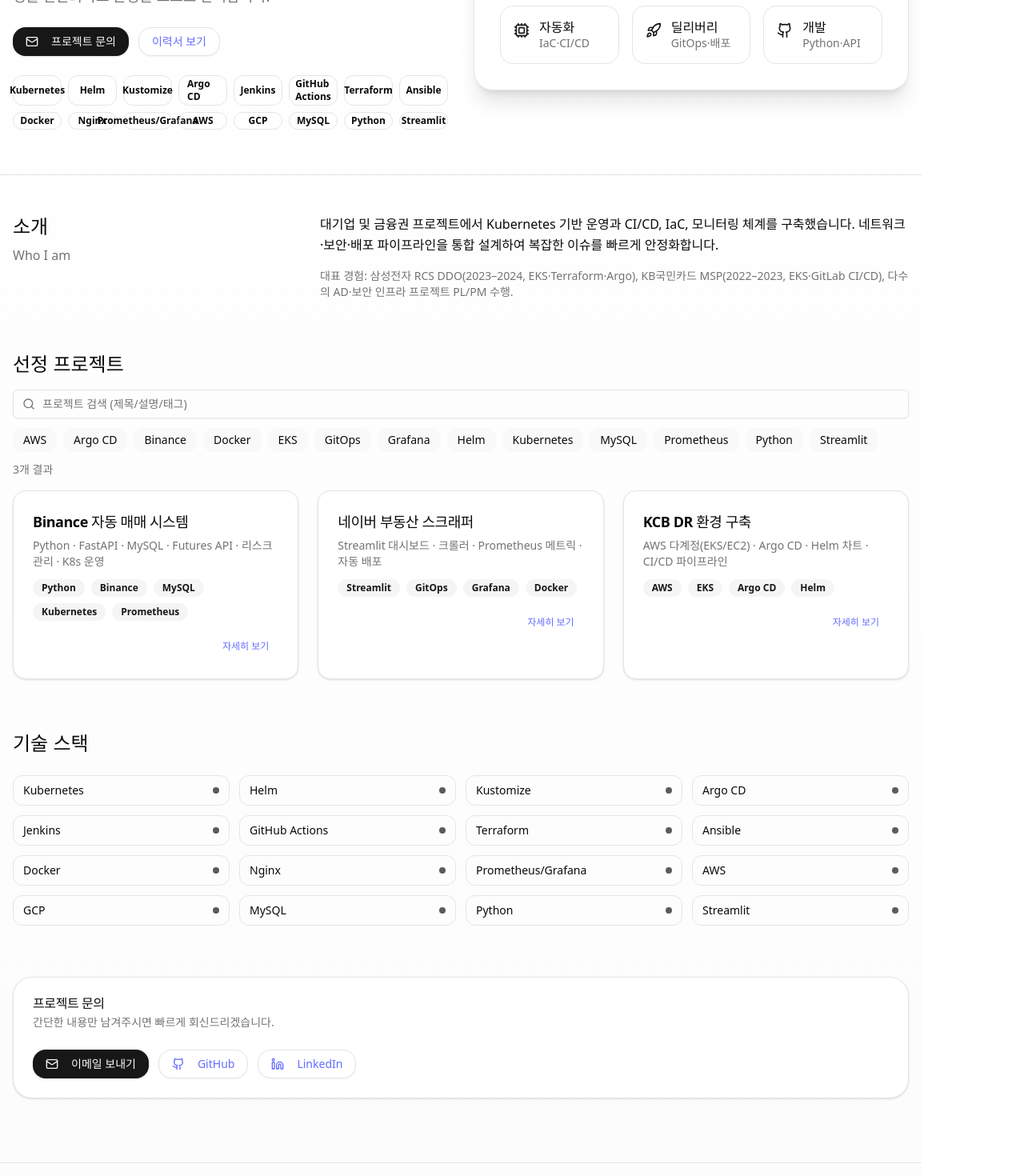
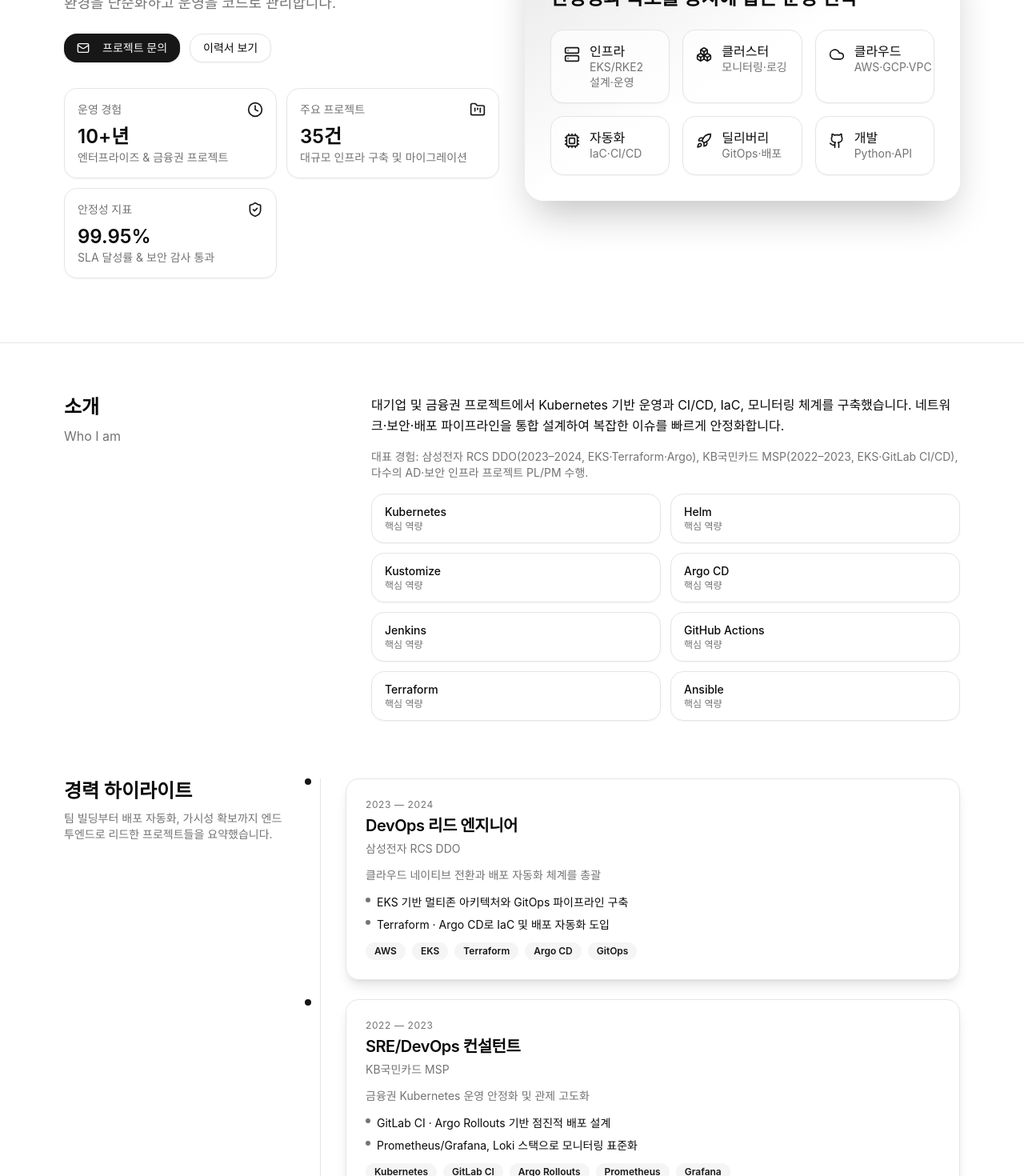
Before and after one commit to dslee1371/ds-portfolio-ta, a React (Vite) app: page / in a window 1280 px wide. Shown: the part 300-1770 px from the top of the page at 80% size. Built offline with nearby package versions, Linux system fonts and the light colour scheme.

Commit message:
Enhance portfolio design and layout

```diff
--- a/src/Portfolio.tsx
+++ b/src/Portfolio.tsx
@@ -1,6 +1,18 @@
 import React from "react";
 import { motion } from "framer-motion";
-import { Mail, Github, Linkedin, Rocket, Server, Boxes, Cloud, Cpu } from "lucide-react";
+import {
+  Mail,
+  Github,
+  Linkedin,
+  Rocket,
+  Server,
+  Boxes,
+  Cloud,
+  Cpu,
+  ShieldCheck,
+  Clock,
+  FolderKanban,
+} from "lucide-react";
 
 import { Button } from "@/components/ui/button";
 import { Card, CardContent, CardDescription, CardHeader, CardTitle } from "@/components/ui/card";
@@ -23,6 +35,15 @@
   desc: string;
   tags: string[];
   href?: string;
+};
+
+type Experience = {
+  period: string;
+  role: string;
+  org: string;
+  summary: string;
+  highlights: string[];
+  stack: string[];
 };
 
 const PROJECTS: Project[] = [
@@ -52,6 +73,63 @@
   "AWS", "GCP", "MySQL", "Python", "Streamlit"
 ];
 
+const STATS = [
+  {
+    label: "운영 경험",
+    value: "10+년",
+    desc: "엔터프라이즈 & 금융권 프로젝트",
+    icon: <Clock className="h-5 w-5" />,
+  },
+  {
+    label: "주요 프로젝트",
+    value: "35건",
+    desc: "대규모 인프라 구축 및 마이그레이션",
+    icon: <FolderKanban className="h-5 w-5" />,
+  },
+  {
+    label: "안정성 지표",
+    value: "99.95%",
+    desc: "SLA 달성률 & 보안 감사 통과",
+    icon: <ShieldCheck className="h-5 w-5" />,
+  },
+];
+
+const EXPERIENCES: Experience[] = [
+  {
+    period: "2023 — 2024",
+    role: "DevOps 리드 엔지니어",
+    org: "삼성전자 RCS DDO",
+    summary: "클라우드 네이티브 전환과 배포 자동화 체계를 총괄",
+    highlights: [
+      "EKS 기반 멀티존 아키텍처와 GitOps 파이프라인 구축",
+      "Terraform · Argo CD로 IaC 및 배포 자동화 도입",
+    ],
+    stack: ["AWS", "EKS", "Terraform", "Argo CD", "GitOps"],
+  },
+  {
+    period: "2022 — 2023",
+    role: "SRE/DevOps 컨설턴트",
+    org: "KB국민카드 MSP",
+    summary: "금융권 Kubernetes 운영 안정화 및 관제 고도화",
+    highlights: [
+      "GitLab CI · Argo Rollouts 기반 점진적 배포 설계",
+      "Prometheus/Grafana, Loki 스택으로 모니터링 표준화",
+    ],
+    stack: ["Kubernetes", "GitLab CI", "Argo Rollouts", "Prometheus", "Grafana"],
+  },
+  {
+    period: "2019 — 2022",
+    role: "플랫폼 엔지니어",
+    org: "다수 공공·금융 인프라",
+    summary: "보안·네트워크를 포함한 통합 운영 플랫폼 구축",
+    highlights: [
+      "AD/보안 인프라 프로젝트 PL/PM, 재해복구 시나리오 수립",
+      "자동화 스크립트와 파이프라인으로 운영 표준화",
+    ],
+    stack: ["Ansible", "Python", "VMware", "Security", "DR"],
+  },
+];
+
 // 모든 프로젝트의 태그를 수집해서 정렬
 const ALL_TAGS = Array.from(
   new Set(PROJECTS.flatMap((p) => p.tags))
@@ -79,9 +157,14 @@
     });
   }, [query, activeTags]);
   return (
-    <div className="min-h-screen bg-gradient-to-b from-background to-muted/30 text-foreground">
+    <div className="relative min-h-screen overflow-hidden bg-background text-foreground">
+      <div className="pointer-events-none absolute inset-0 -z-10">
+        <div className="absolute left-1/2 top-[-10%] h-72 w-72 -translate-x-1/2 rounded-full bg-primary/20 blur-3xl" />
+        <div className="absolute bottom-[-20%] left-[15%] h-96 w-96 rounded-full bg-sky-400/10 blur-3xl" />
+        <div className="absolute right-[-10%] top-1/3 h-[28rem] w-[28rem] rounded-full bg-purple-400/10 blur-3xl" />
+      </div>
       {/* Top Bar */}
-      <header className="sticky top-0 z-50 backdrop-blur supports-[backdrop-filter]:bg-background/70 bg-background/60 border-b">
+      <header className="sticky top-0 z-50 border-b bg-background/70 backdrop-blur supports-[backdrop-filter]:bg-background/60">
         <div className="mx-auto max-w-6xl px-4 py-3 flex items-center justify-between">
           <div className="flex items-center gap-2 font-semibold">
             <span className="inline-flex h-8 w-8 items-center justify-center rounded-xl bg-primary/10">
@@ -105,7 +188,7 @@
       </header>
 
       {/* Hero */}
-      <section className="mx-auto max-w-6xl px-4 pt-14 pb-10">
+      <section className="mx-auto max-w-6xl px-4 pt-16 pb-12">
         <div className="grid md:grid-cols-2 gap-8 items-center">
           <motion.div
             initial={{ opacity: 0, y: 14 }}
@@ -130,9 +213,22 @@
               </Button>
             </div>
 
-            <div className="mt-6 grid grid-cols-3 sm:grid-cols-6 md:grid-cols-8 gap-2">
-              {SKILLS.slice(0, 16).map((s) => (
-                <Badge key={s} variant="outline" className="rounded-xl justify-center">{s}</Badge>
+            <div className="mt-8 grid gap-3 sm:grid-cols-2">
+              {STATS.map((stat, idx) => (
+                <motion.div
+                  key={stat.label}
+                  initial={{ opacity: 0, y: 8 }}
+                  animate={{ opacity: 1, y: 0 }}
+                  transition={{ duration: 0.4, delay: 0.1 + idx * 0.05 }}
+                  className="rounded-2xl border bg-background/60 p-4 shadow-sm backdrop-blur"
+                >
+                  <div className="flex items-center justify-between">
+                    <span className="text-sm font-medium text-muted-foreground">{stat.label}</span>
+                    <span className="text-primary">{stat.icon}</span>
+                  </div>
+                  <p className="mt-2 text-2xl font-semibold">{stat.value}</p>
+                  <p className="text-sm text-muted-foreground leading-snug">{stat.desc}</p>
+                </motion.div>
               ))}
             </div>
           </motion.div>
@@ -142,9 +238,11 @@
             animate={{ opacity: 1, scale: 1 }}
             transition={{ duration: 0.5, delay: 0.05 }}
           >
-            <Card className="rounded-3xl shadow-xl">
+            <Card className="rounded-3xl border-0 bg-gradient-to-br from-primary/10 via-background to-background shadow-2xl">
               <CardContent className="p-6 md:p-8">
-                <div className="grid grid-cols-3 gap-4">
+                <p className="text-sm uppercase tracking-wider text-muted-foreground">Core Focus</p>
+                <h2 className="mt-2 text-2xl font-semibold leading-tight">안정성과 속도를 동시에 잡는 운영 전략</h2>
+                <div className="mt-6 grid grid-cols-2 gap-4 sm:grid-cols-3">
                   <Feature icon={<Server className="h-5 w-5" />} title="인프라" desc="EKS/RKE2 설계·운영" />
                   <Feature icon={<Boxes className="h-5 w-5" />} title="클러스터" desc="모니터링·로깅" />
                   <Feature icon={<Cloud className="h-5 w-5" />} title="클라우드" desc="AWS·GCP·VPC" />
@@ -158,7 +256,7 @@
         </div>
       </section>
 
-      <Separator className="my-4" />
+      <Separator className="my-8" />
 
       {/* About */}
       <section id="about" className="mx-auto max-w-6xl px-4 py-8">
@@ -176,6 +274,70 @@
               대표 경험: 삼성전자 RCS DDO(2023–2024, EKS·Terraform·Argo),
               KB국민카드 MSP(2022–2023, EKS·GitLab CI/CD), 다수의 AD·보안 인프라 프로젝트 PL/PM 수행.
             </p>
+            <div className="grid gap-3 sm:grid-cols-2">
+              {SKILLS.slice(0, 8).map((skill) => (
+                <div key={skill} className="rounded-2xl border bg-background/80 px-4 py-3 shadow-sm">
+                  <p className="text-sm font-medium">{skill}</p>
+                  <p className="text-xs text-muted-foreground">핵심 역량</p>
+                </div>
+              ))}
+            </div>
+          </div>
+        </div>
+      </section>
+
+      {/* Experience */}
+      <section className="mx-auto max-w-6xl px-4 py-10">
+        <div className="grid gap-6 md:grid-cols-[280px_1fr]">
+          <div>
+            <h2 className="text-2xl font-bold">경력 하이라이트</h2>
+            <p className="mt-2 text-muted-foreground text-sm">
+              팀 빌딩부터 배포 자동화, 가시성 확보까지 엔드투엔드로 리드한 프로젝트들을 요약했습니다.
+            </p>
+          </div>
+          <div className="relative">
+            <div className="absolute left-4 top-0 bottom-0 hidden w-px bg-border md:block" />
+            <div className="space-y-6">
+              {EXPERIENCES.map((exp, idx) => (
+                <motion.div
+                  key={exp.role}
+                  initial={{ opacity: 0, y: 12 }}
+                  whileInView={{ opacity: 1, y: 0 }}
+                  viewport={{ once: true, amount: 0.4 }}
+                  transition={{ duration: 0.4, delay: idx * 0.05 }}
+                  className="relative md:pl-12"
+                >
+                  <span className="absolute left-0 hidden h-2 w-2 -translate-x-[3px] rounded-full bg-primary md:block" />
+                  <Card className="rounded-2xl border bg-background/90 shadow-lg">
+                    <CardHeader className="pb-3">
+                      <CardDescription className="text-xs uppercase tracking-wider text-muted-foreground">
+                        {exp.period}
+                      </CardDescription>
+                      <CardTitle className="text-xl leading-tight">{exp.role}</CardTitle>
+                      <p className="text-sm text-muted-foreground">{exp.org}</p>
+                    </CardHeader>
+                    <CardContent className="space-y-3">
+                      <p className="text-sm leading-relaxed text-muted-foreground">{exp.summary}</p>
+                      <ul className="space-y-2 text-sm">
+                        {exp.highlights.map((highlight) => (
+                          <li key={highlight} className="flex items-start gap-2">
+                            <span className="mt-1 h-1.5 w-1.5 rounded-full bg-primary/60" />
+                            <span>{highlight}</span>
+                          </li>
+                        ))}
+                      </ul>
+                      <div className="flex flex-wrap gap-2">
+                        {exp.stack.map((item) => (
+                          <Badge key={item} variant="secondary" className="rounded-xl">
+                            {item}
+                          </Badge>
+                        ))}
+                      </div>
+                    </CardContent>
+                  </Card>
+                </motion.div>
+              ))}
+            </div>
           </div>
         </div>
       </section>
@@ -263,10 +425,13 @@
         {filtered.length ? (
           <div className="grid md:grid-cols-3 gap-6">
             {filtered.map((p) => (
-              <Card key={p.title} className="rounded-2xl hover:shadow-lg transition-shadow">
+              <Card
+                key={p.title}
+                className="group rounded-2xl border bg-background/80 transition-all hover:-translate-y-1 hover:border-primary/30 hover:shadow-xl"
+              >
                 <CardHeader className="pb-3">
-                  <CardTitle className="text-lg">{p.title}</CardTitle>
-                  <CardDescription>{p.desc}</CardDescription>
+                  <CardTitle className="text-lg group-hover:text-primary transition-colors">{p.title}</CardTitle>
+                  <CardDescription className="leading-relaxed">{p.desc}</CardDescription>
                 </CardHeader>
                 <CardContent className="space-y-4">
                   <div className="flex flex-wrap gap-2">
@@ -302,8 +467,11 @@
         <h2 className="text-2xl font-bold mb-6">기술 스택</h2>
         <div className="grid sm:grid-cols-2 md:grid-cols-3 lg:grid-cols-4 gap-3">
           {SKILLS.map((s) => (
-            <div key={s} className="border rounded-xl px-3 py-2 text-sm flex items-center justify-between">
-              <span>{s}</span>
+            <div
+              key={s}
+              className="flex items-center justify-between rounded-2xl border bg-background/70 px-4 py-3 text-sm shadow-sm"
+            >
+              <span className="font-medium">{s}</span>
               <span className="h-2 w-2 rounded-full bg-primary/70" />
             </div>
           ))}
@@ -311,11 +479,16 @@
       </section>
 
       {/* Contact */}
-      <section id="contact" className="mx-auto max-w-6xl px-4 py-8">
-        <Card className="rounded-3xl">
+      <section id="contact" className="mx-auto max-w-6xl px-4 py-12">
+        <Card className="relative overflow-hidden rounded-3xl border-0 bg-gradient-to-br from-primary/15 via-background to-background">
+          <div className="pointer-events-none absolute inset-y-0 right-[-10%] hidden h-full w-1/2 rounded-full bg-primary/10 blur-3xl sm:block" />
           <CardHeader>
-            <CardTitle>프로젝트 문의</CardTitle>
-            <CardDescription>간단한 내용만 남겨주시면 빠르게 회신드리겠습니다.</CardDescription>
+            <Badge variant="outline" className="w-fit rounded-xl">Let's talk</Badge>
+            <CardTitle className="text-3xl">프로젝트 문의</CardTitle>
+            <CardDescription className="max-w-2xl text-base text-muted-foreground">
+              간단한 요구사항만 공유해주셔도 좋아요. 목표와 우선순위를 명확히 정리해
+              실행 전략을 제안드립니다.
+            </CardDescription>
           </CardHeader>
           <CardContent>
             <div className="flex flex-wrap gap-3">
@@ -359,7 +532,7 @@
 
 function Feature({ icon, title, desc }: { icon: React.ReactNode; title: string; desc: string }) {
   return (
-    <div className="rounded-2xl border p-4 flex items-start gap-3">
+    <div className="flex items-start gap-3 rounded-2xl border bg-background/70 p-4 shadow-sm transition hover:-translate-y-0.5 hover:shadow-md">
       <div className="mt-1 text-primary">{icon}</div>
       <div>
         <p className="font-medium leading-tight">{title}</p>
@@ -381,7 +554,13 @@
   newTab?: boolean;
 }) {
   return (
-    <Button asChild variant="ghost" size="icon" className="rounded-xl" aria-label={label}>
+    <Button
+      asChild
+      variant="ghost"
+      size="icon"
+      className="rounded-xl transition hover:bg-primary/10"
+      aria-label={label}
+    >
       <a href={href} {...(newTab ? { target: "_blank", rel: "noreferrer" } : {})}>
         {children}
       </a>
--- a/src/index.css
+++ b/src/index.css
@@ -2,75 +2,6 @@
 @tailwind components;
 @tailwind utilities;
 
-
-:root {
-  font-family: system-ui, Avenir, Helvetica, Arial, sans-serif;
-  line-height: 1.5;
-  font-weight: 400;
-
-  color-scheme: light dark;
-  color: rgba(255, 255, 255, 0.87);
-  background-color: #242424;
-
-  font-synthesis: none;
-  text-rendering: optimizeLegibility;
-  -webkit-font-smoothing: antialiased;
-  -moz-osx-font-smoothing: grayscale;
-}
-
-a {
-  font-weight: 500;
-  color: #646cff;
-  text-decoration: inherit;
-}
-a:hover {
-  color: #535bf2;
-}
-
-body {
-  margin: 0;
-  display: flex;
-  place-items: center;
-  min-width: 320px;
-  min-height: 100vh;
-}
-
-h1 {
-  font-size: 3.2em;
-  line-height: 1.1;
-}
-
-button {
-  border-radius: 8px;
-  border: 1px solid transparent;
-  padding: 0.6em 1.2em;
-  font-size: 1em;
-  font-weight: 500;
-  font-family: inherit;
-  background-color: #1a1a1a;
-  cursor: pointer;
-  transition: border-color 0.25s;
-}
-button:hover {
-  border-color: #646cff;
-}
-button:focus,
-button:focus-visible {
-  outline: 4px auto -webkit-focus-ring-color;
-}
-
-@media (prefers-color-scheme: light) {
-  :root {
-    color: #213547;
-    background-color: #ffffff;
-  }
-  a:hover {
-    color: #747bff;
-  }
-  button {
-    background-color: #f9f9f9;
-  }
-}
 
 @layer base {
   :root {
@@ -128,5 +59,11 @@
   }
 
   * { @apply border-border; }
-  body { @apply bg-background text-foreground; }
+  body {
+    @apply bg-background text-foreground antialiased;
+    font-family: "Pretendard Variable", "Inter", "Noto Sans KR", system-ui, sans-serif;
+  }
+  ::selection {
+    background-color: hsl(var(--primary) / 0.15);
+  }
 }
```
